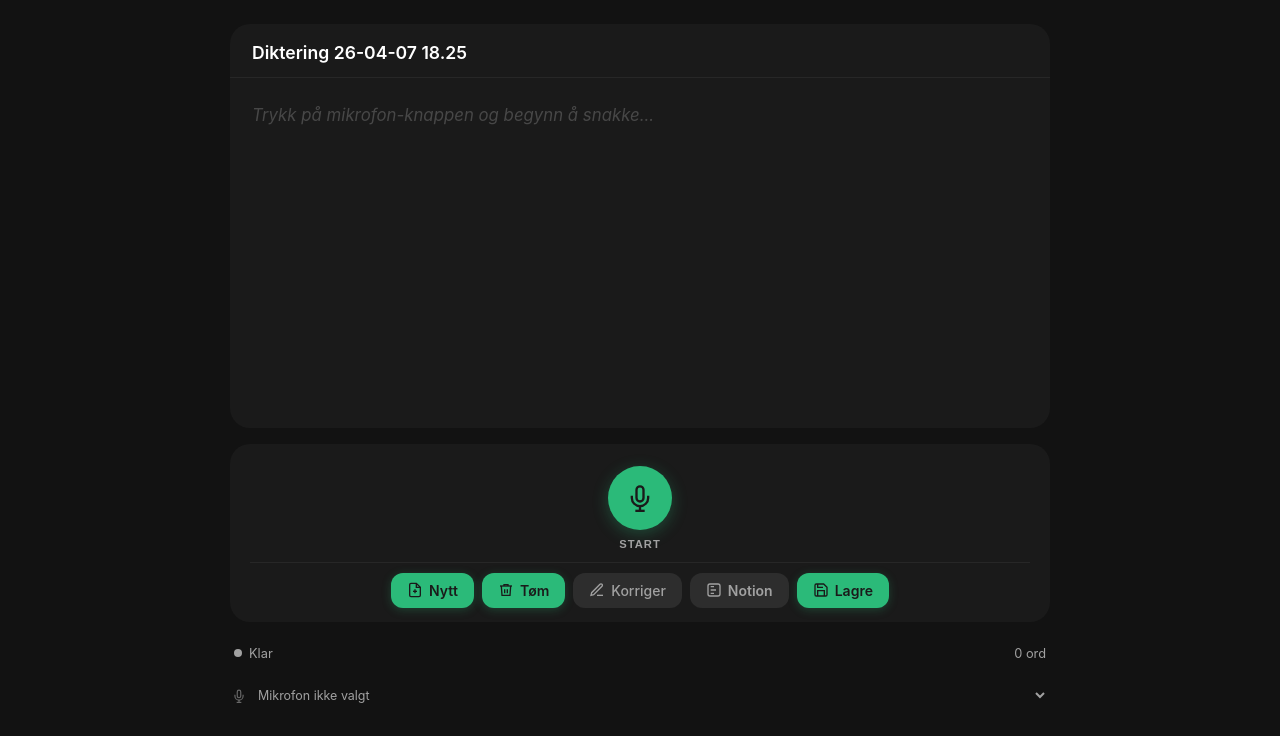
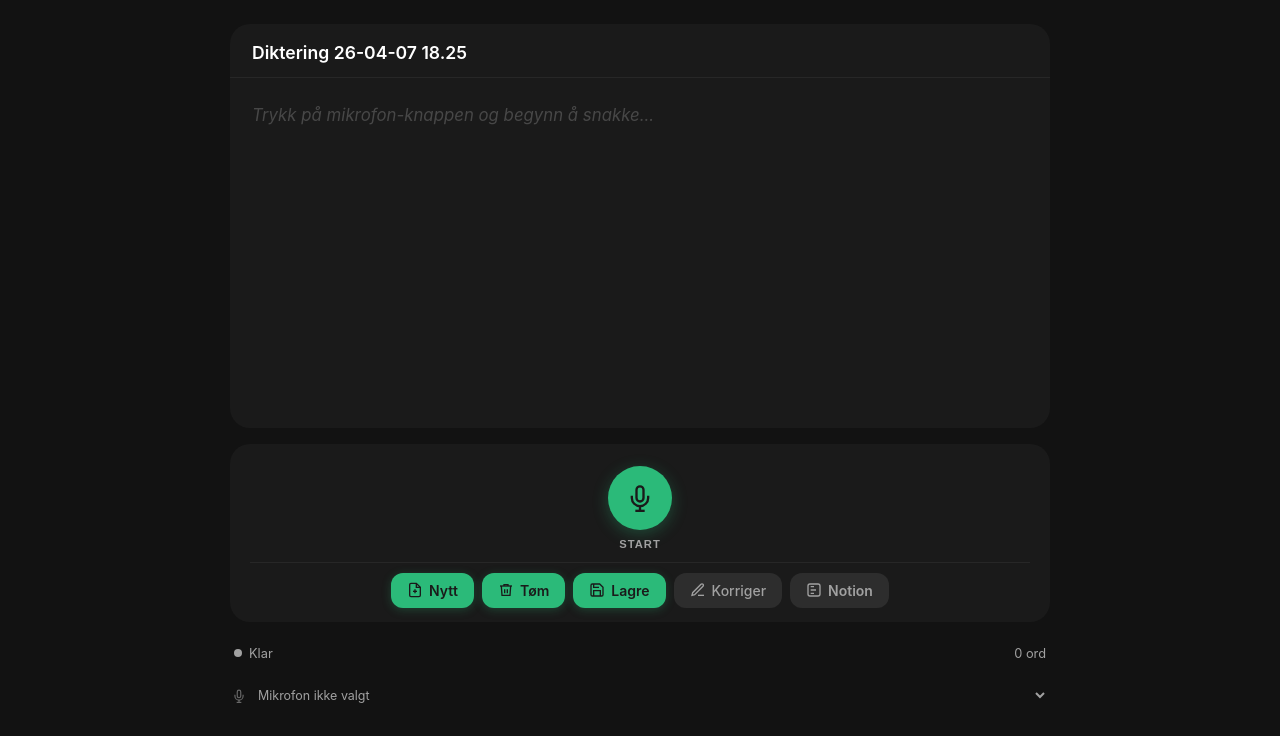
Before and after one commit to Fred-Ragnar/Diktafon, a website: page index.html in a window 1280 px wide. Shown: the part 64-800 px from the top of the page. Drawn offline with Linux system fonts and the light colour scheme.

Commit message:
fix: save button always shows Lagre, reorder toolbar buttons
Lagre button no longer reverts to Lagre til Drive after saving.
New button order: Nytt, Tøm, Lagre, Korriger, Notion.

Co-Authored-By: Claude Sonnet 4.6 <noreply@anthropic.com>

```diff
--- a/app.js
+++ b/app.js
@@ -651,7 +651,7 @@ async function saveToGoogleDocs(isAutoSave = false) {
     if (!state.isRecording) setStatus('error', 'Lagring feilet');
     toast(`Lagring feilet: ${err.message}`, 'error');
   } finally {
-    document.getElementById('save-label').textContent = 'Lagre til Drive';
+    document.getElementById('save-label').textContent = 'Lagre';
     document.getElementById('save-btn').disabled = false;
   }
 }
--- a/index.html
+++ b/index.html
@@ -143,6 +143,14 @@
             </svg>
             Tøm
           </button>
+          <button id="save-btn" class="btn btn-primary" onclick="saveToGoogleDocs()" title="Lagre til Google Docs">
+            <svg viewBox="0 0 24 24" width="16" height="16" fill="none" stroke="currentColor" stroke-width="2">
+              <path d="M19 21H5a2 2 0 0 1-2-2V5a2 2 0 0 1 2-2h11l5 5v11a2 2 0 0 1-2 2z"/>
+              <polyline points="17 21 17 13 7 13 7 21"/>
+              <polyline points="7 3 7 8 15 8"/>
+            </svg>
+            <span id="save-label">Lagre</span>
+          </button>
           <button id="korrektur-btn" class="btn btn-ghost" onclick="openKorrekturModal()" title="Korriger tekst med AI">
             <svg viewBox="0 0 24 24" width="16" height="16" fill="none" stroke="currentColor" stroke-width="2">
               <path d="M12 20h9"/>
@@ -156,14 +164,6 @@
               <path d="M7 7h5M7 12h8M7 17h5"/>
             </svg>
             Notion
-          </button>
-          <button id="save-btn" class="btn btn-primary" onclick="saveToGoogleDocs()" title="Lagre til Google Docs">
-            <svg viewBox="0 0 24 24" width="16" height="16" fill="none" stroke="currentColor" stroke-width="2">
-              <path d="M19 21H5a2 2 0 0 1-2-2V5a2 2 0 0 1 2-2h11l5 5v11a2 2 0 0 1-2 2z"/>
-              <polyline points="17 21 17 13 7 13 7 21"/>
-              <polyline points="7 3 7 8 15 8"/>
-            </svg>
-            <span id="save-label">Lagre</span>
           </button>
         </div>
       </div>
```
